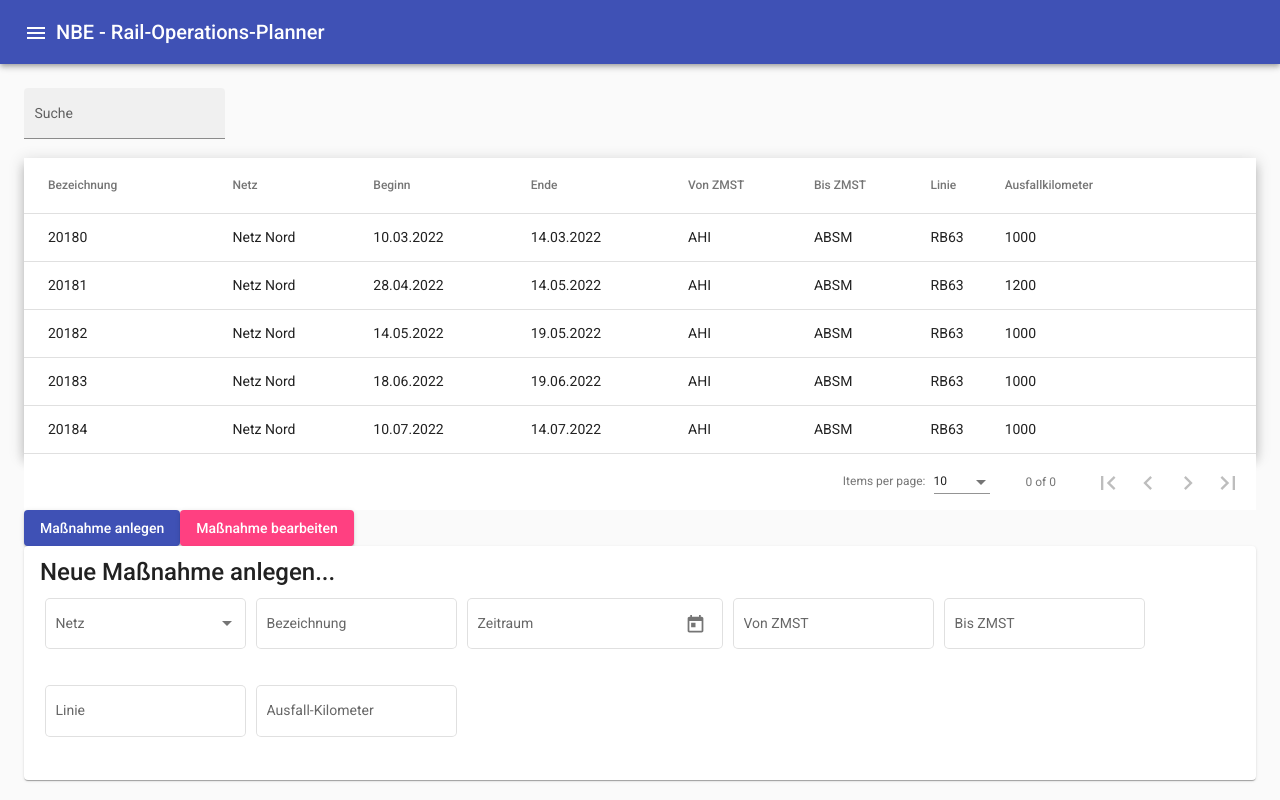
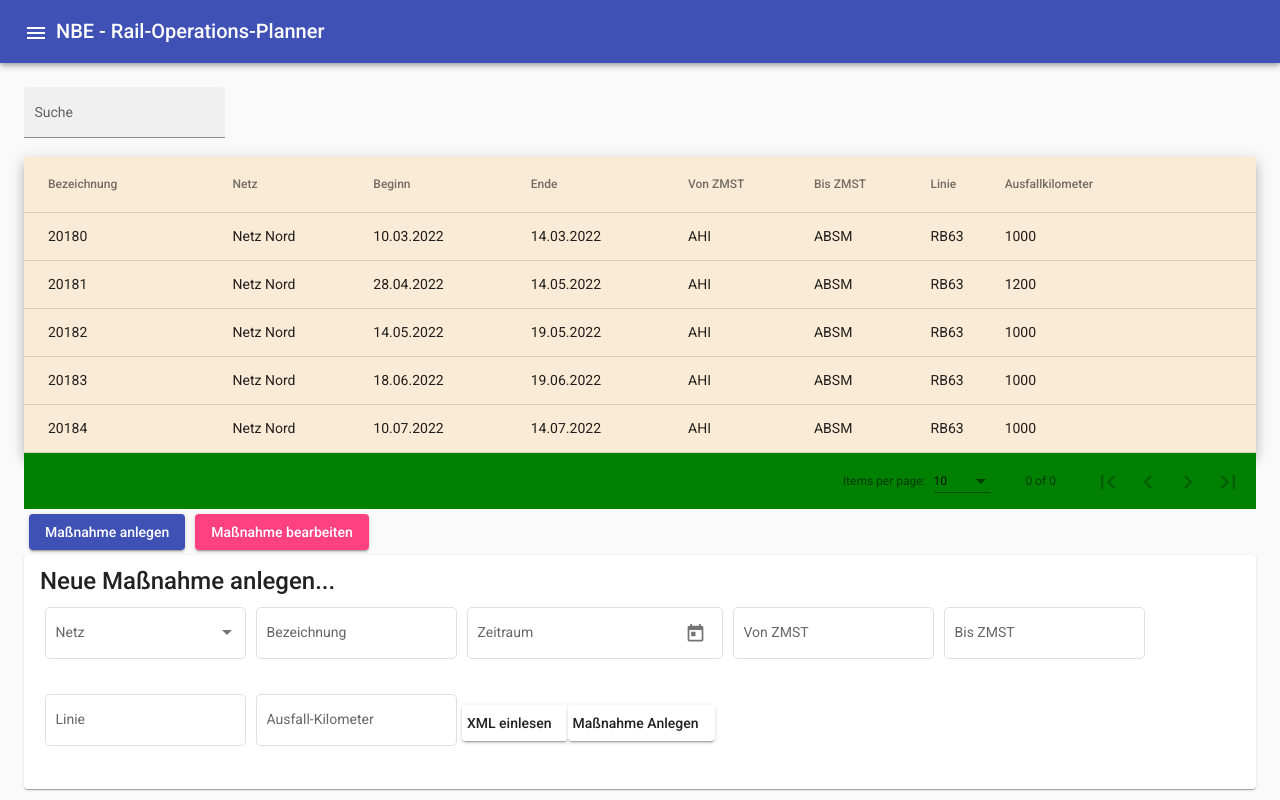
Before and after one commit to DeRocketman/railopsplanner-angular-client, an Angular app: page /measure-plan in a window 1280 px wide. Built offline with nearby package versions, Linux system fonts and the light colour scheme.

Commit message:
add measure form and style

```diff
--- a/src/app/components/measure-form/measure-form.component.html
+++ b/src/app/components/measure-form/measure-form.component.html
@@ -46,5 +46,8 @@
       <mat-label>Ausfall-Kilometer</mat-label>
       <input matInput>
     </mat-form-field>
+
+    <button mat-raised-button>XML einlesen</button>
+    <button mat-raised-button>Maßnahme Anlegen</button>
   </mat-card>
 </form>
--- a/src/app/components/measure-form/measure-form.component.scss
+++ b/src/app/components/measure-form/measure-form.component.scss
@@ -6,3 +6,7 @@
 .mat-card {
   display: flow;
 }
+
+button {
+  padding-left: 5px;
+}
--- a/src/app/components/measure-plan/measure-plan.component.scss
+++ b/src/app/components/measure-plan/measure-plan.component.scss
@@ -1,4 +1,12 @@
 table {
   width: 100%;
-  align-content: center;
+  background-color: antiquewhite;
 }
+
+button {
+  margin: 5px;
+}
+
+mat-paginator {
+  background-color: green;
+}
```
